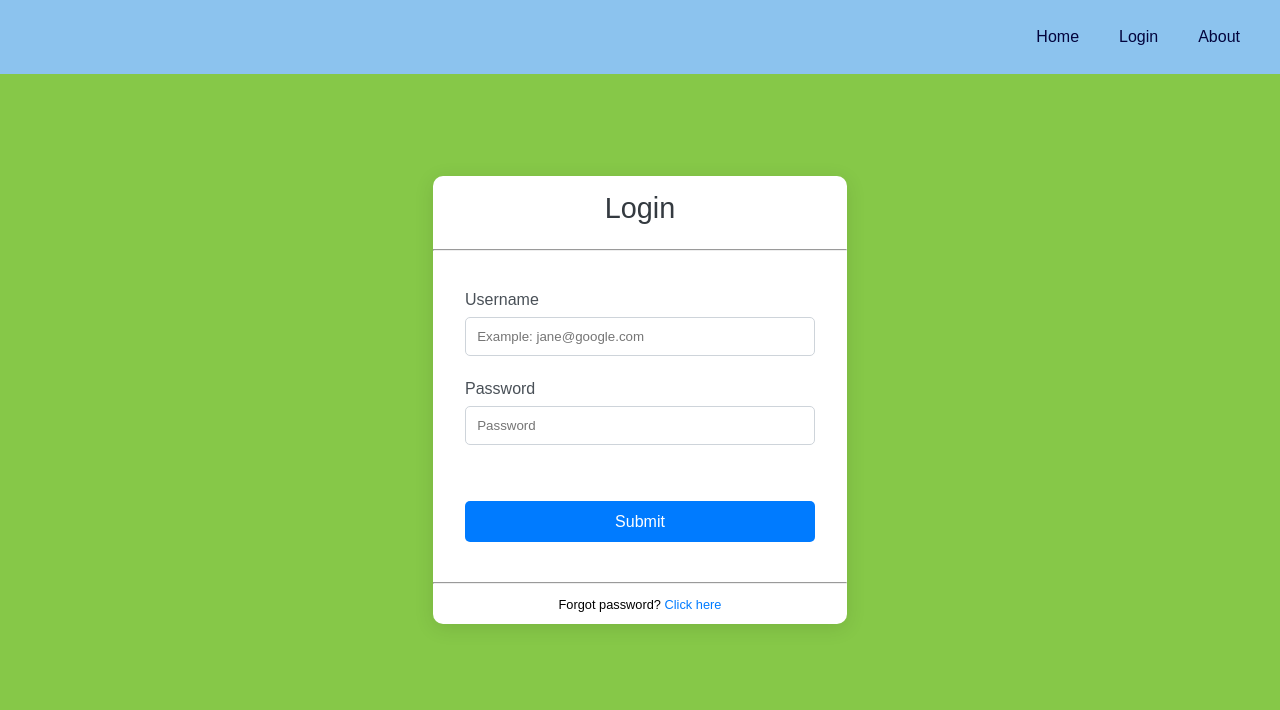
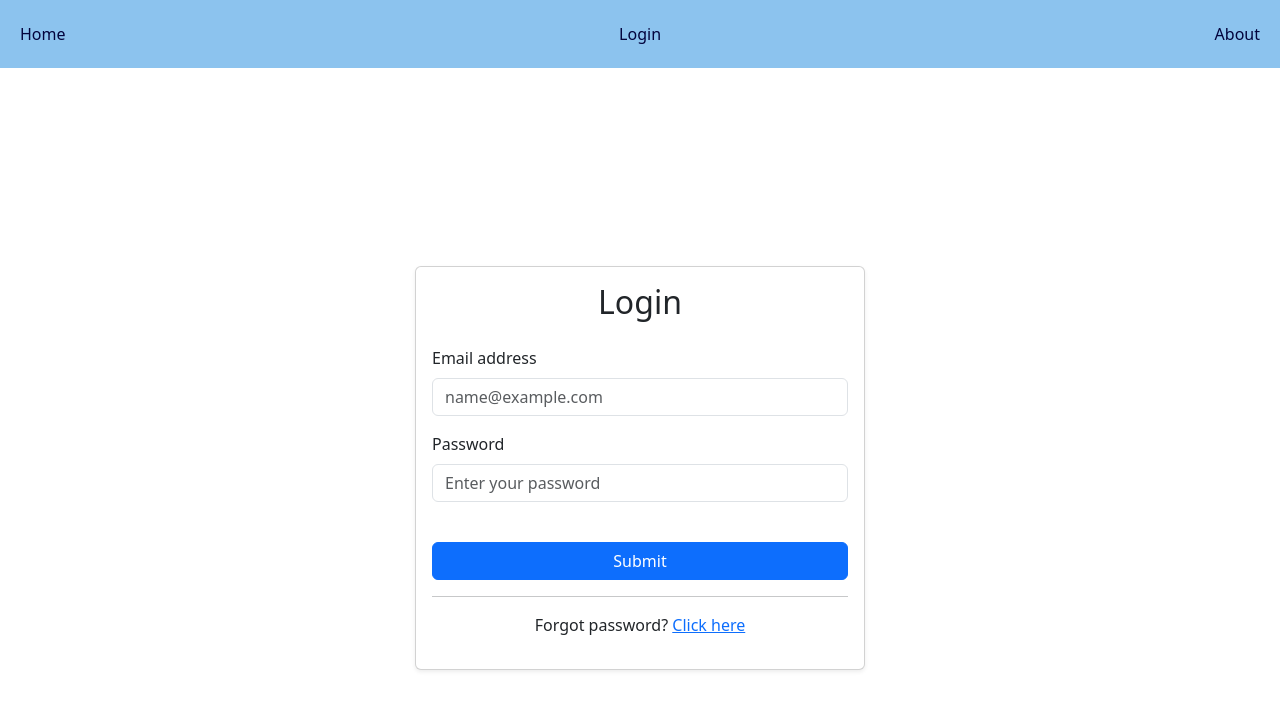
Before and after one commit to CodeWithDipankar/Grocery-Mangement-System, a React (Create React App) app in the folder UI/grocery/: page /login in a window 1280 px wide. Shown: the top 710 px of the page. Built offline with nearby package versions, Linux system fonts and the light colour scheme.

Commit message:
bootsrap..

```diff
--- /dev/null
+++ b/UI/grocery/src/components/login.jsx
@@ -0,0 +1,81 @@
+// import './login.css';
+
+// function Login() {
+//     return (
+//         <div className="container">
+//             <div className="container-header">Login</div>
+//             <hr class="divider"></hr>
+//             <div className="container-body">
+//                 <label htmlFor="email" className="container-label">Username</label>
+//                 <input type="text" id="email" className="container-input" placeholder="Example: jane@google.com" />
+//                 <label htmlFor="password" className="container-label">Password</label>
+//                 <input type="password" id="password" className="container-input" placeholder="Password" />
+//                 <div className="btn">Submit</div>
+//             </div>
+//             <hr class="divider"></hr>
+//             <div className="container-footer">
+//                 <p>Forgot password? <a href="#">Click here</a></p>
+//             </div>
+//         </div>
+
+//     );
+// }
+
+// export default Login;
+
+
+
+import { useEffect } from 'react';
+import { Tooltip, Toast, Popover } from 'bootstrap';
+
+function Login() {
+
+    useEffect(() => {
+      const tooltipTriggerList = [].slice.call(document.querySelectorAll('[data-bs-toggle="tooltip"]'));
+      tooltipTriggerList.map(function (tooltipTriggerEl) {
+        return new Tooltip(tooltipTriggerEl, { html: true });
+      });
+    }, []);
+
+    return (
+      <div className="container d-flex justify-content-center align-items-center vh-100">
+        <div className="card shadow-sm" style={{ maxWidth: "450px", width: "100%" }}>
+          <div className="card-body">
+            <h2 className="card-title text-center mb-4">Login</h2>
+            <div className="mb-3">
+              <label htmlFor="email" className="form-label">Email address</label>
+              <input
+                type="email"
+                className="form-control"
+                id="email"
+                placeholder="name@example.com"
+              />
+            </div>
+            <div className="mb-3">
+              <label htmlFor="password" className="form-label">Password</label>
+              <input
+                type="password"
+                id="password"
+                className="form-control"
+                placeholder="Enter your password"
+                data-bs-toggle="tooltip"
+                data-bs-placement="right"
+                title="<ul>
+                         <li>Your password must be 8-20 characters long</li>
+                         <li>Contain letters and numbers</li>
+                         <li>Must not contain spaces, special characters, or emoji</li>
+                       </ul>"
+              />
+            </div>
+            <button type="submit" className="btn btn-primary w-100 mt-4">Submit</button>
+            <hr />
+            <div className="text-center">
+              <p>Forgot password? <a href="#">Click here</a></p>
+            </div>
+          </div>
+        </div>
+      </div>
+    );
+  }
+
+  export default Login;
--- a/UI/grocery/src/login.jsx
+++ /dev/null
@@ -1,24 +0,0 @@
-import './login.css';
-
-function Login() {
-    return (
-        <div className="container">
-            <div className="container-header">Login</div>
-            <hr class="divider"></hr>
-            <div className="container-body">
-                <label htmlFor="email" className="container-label">Username</label>
-                <input type="text" id="email" className="container-input" placeholder="Example: jane@google.com" />
-                <label htmlFor="password" className="container-label">Password</label>
-                <input type="password" id="password" className="container-input" placeholder="Password" />
-                <div className="btn">Submit</div>
-            </div>
-            <hr class="divider"></hr>
-            <div className="container-footer">
-                <p>Forgot password? <a href="#">Click here</a></p>
-            </div>
-        </div>
-
-    );
-}
-
-export default Login;
```
Also changed, not shown: UI/grocery/src/App.jsx (+2 -16 lines), UI/grocery/src/Home.css (deleted), UI/grocery/src/style/login.css (renamed from UI/grocery/src/login.css), 1 other file (tests, documents, lock files or other folders).
